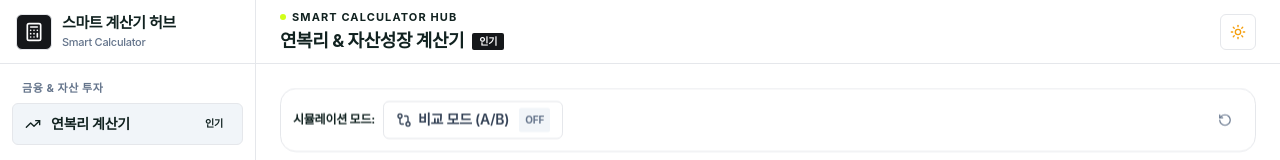
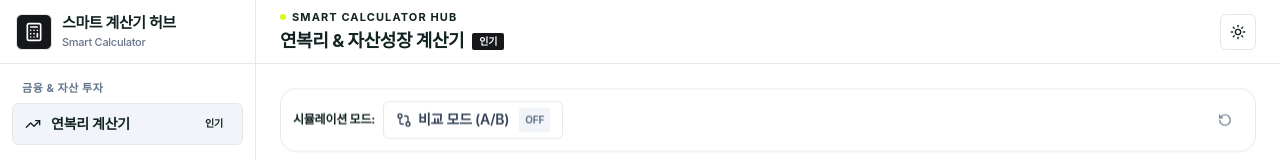
Before and after one commit to haksoo0918/smart-calculator-hub, a React (Vite) app: page /compound in a window 1280 px wide. Shown: the top 160 px of the page. Built offline with nearby package versions, Linux system fonts and the light colour scheme; a web font is replaced by a local one.

Commit message:
style: ghost.design.md 규격 준수하여 테마 토글 태양 아이콘 모노크롬 적용

```diff
--- a/src/components/navigation/ThemeToggle.tsx
+++ b/src/components/navigation/ThemeToggle.tsx
@@ -26,7 +26,7 @@ export const ThemeToggle: React.FC<ThemeToggleProps> = ({ className }) => {
           aria-label={isDark ? '라이트 모드로 전환' : '다크 모드로 전환'}
           className={`h-9 w-9 border-[#e5e7eb] dark:border-slate-700 bg-white dark:bg-slate-900 hover:bg-slate-50 dark:hover:bg-slate-800 text-[#112220] dark:text-slate-100 relative ${className || ''}`}
         >
-          <Sun className="h-4 w-4 rotate-0 scale-100 transition-all duration-200 dark:-rotate-90 dark:scale-0 text-amber-500" />
+          <Sun className="h-4 w-4 rotate-0 scale-100 transition-all duration-200 dark:-rotate-90 dark:scale-0 text-[#112220] dark:text-slate-100" />
           <Moon className="absolute h-4 w-4 rotate-90 scale-0 transition-all duration-200 dark:rotate-0 dark:scale-100 text-[#d1ff19]" />
           <span className="sr-only">테마 전환</span>
         </Button>
```
